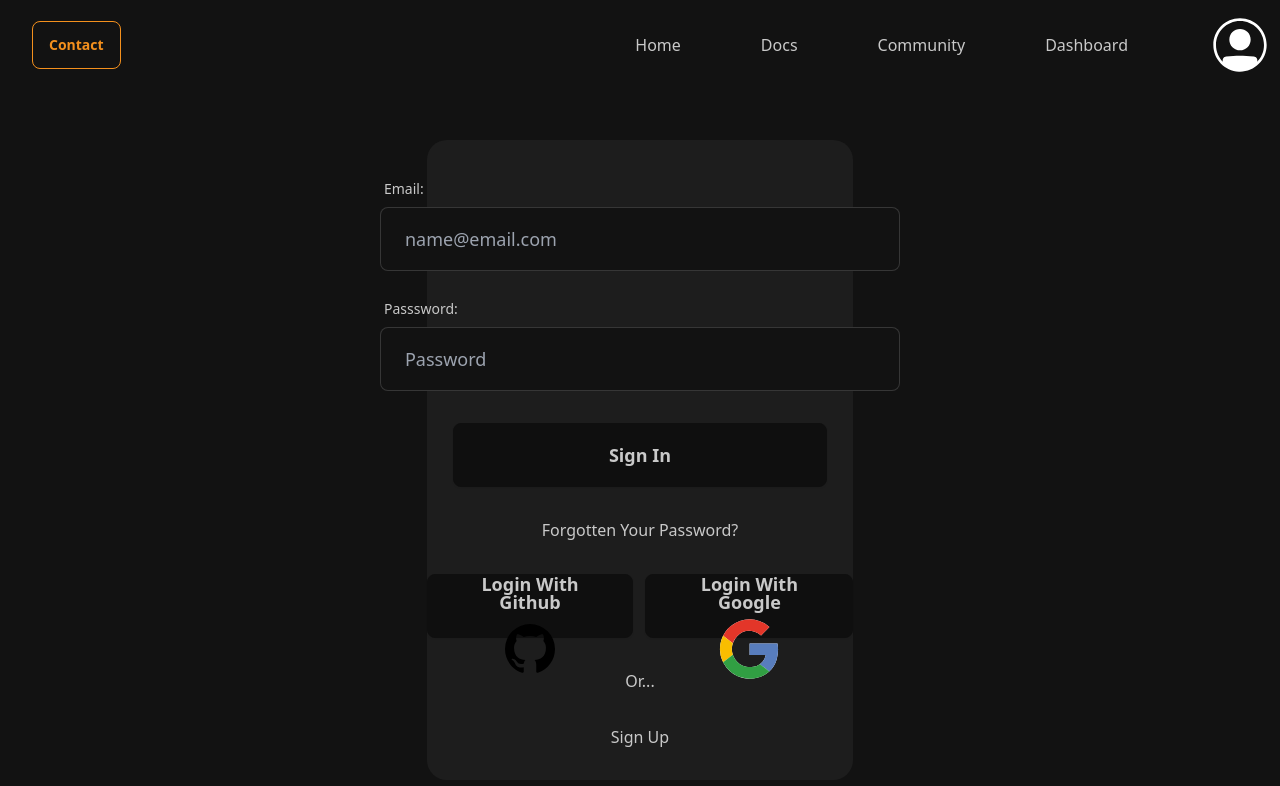
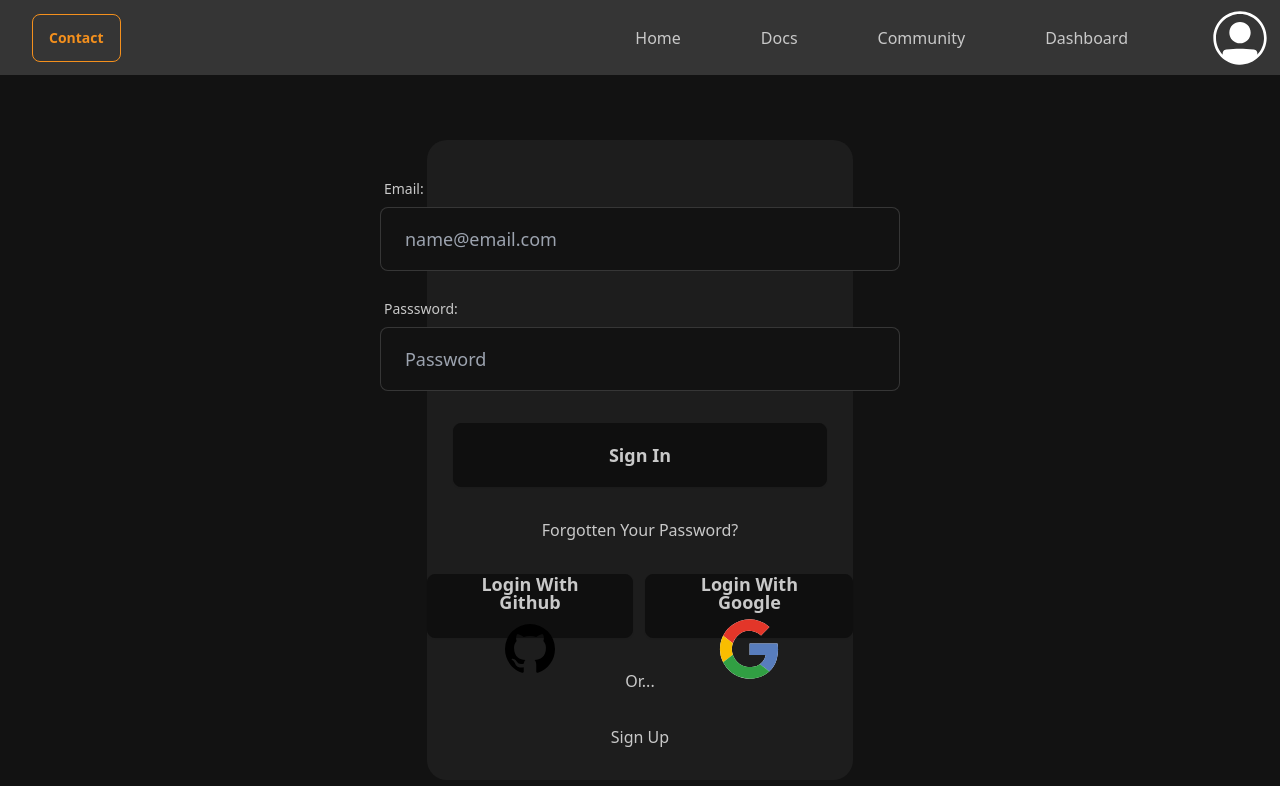
Before and after one commit to B3n-OHara/computerScience-NEA, a Next.js app: page /login in a window 1280 px wide. Shown: the top 786 px of the page. Built offline with nearby package versions, Linux system fonts and the light colour scheme; no server answers.

Commit message:
changed bg colour root navbar

```diff
--- a/app/layout.tsx
+++ b/app/layout.tsx
@@ -41,7 +41,7 @@ export default function RootLayout({
     <html lang="en">
       <body className={`${rubik.variable} ${sourceCodePro.variable} ${robotoMono.variable}`}>
         <header>
-          <nav className='font-text w-full h-[90px] flex flex-row'>
+          <nav className='font-text w-full h-[75px] flex flex-row bg-16dp'>
             <ul className='flex flex-row justify-start items-center basis-1/6'>
               <li className='pl-8'>
                 <button className='btn btn-outline btn-primary'>
```
